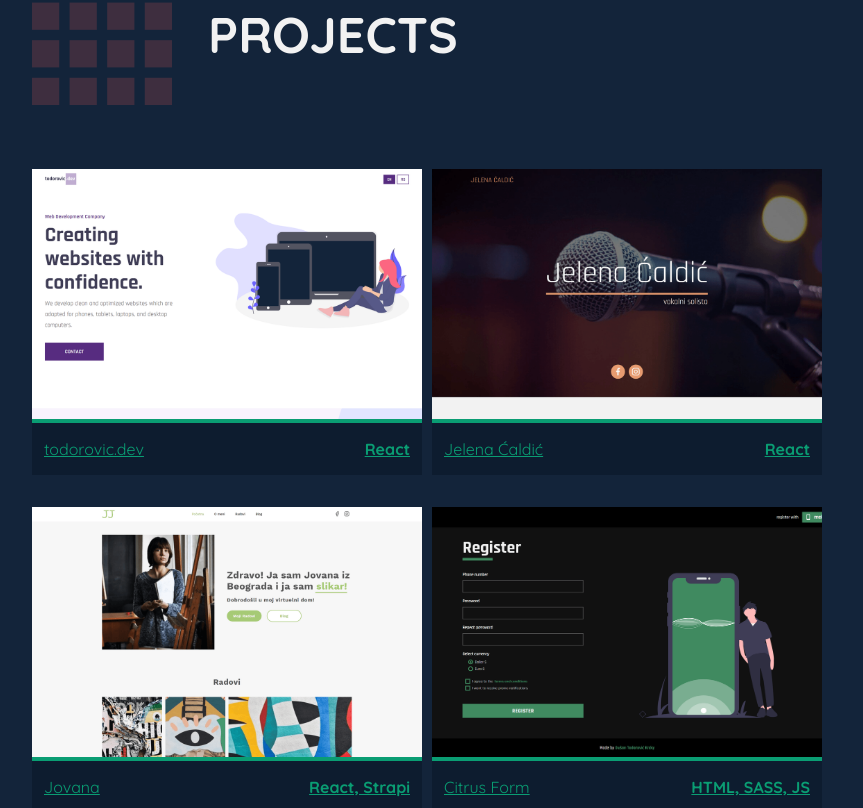
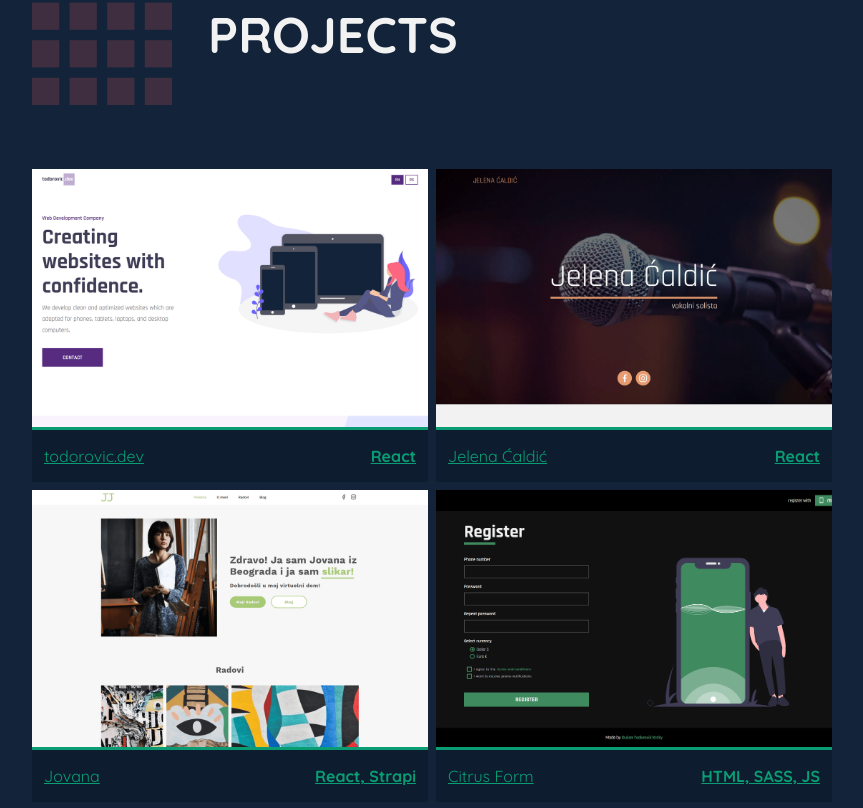
Before and after one commit to krckyboy/krcky.dev, a React (Create React App) app in the folder client/: page / in a window 1280 px wide. Shown: the part 2868-3676 px from the top of the page, without its empty margins (208-1071 px from the left). Built offline with nearby package versions, Linux system fonts and the light colour scheme.

Commit message:
Switched to grid.

```diff
--- a/client/src/components/Project.js
+++ b/client/src/components/Project.js
@@ -4,13 +4,13 @@ import styled from 'styled-components'
 const Container = styled.div`
   position: relative;
   flex-wrap: wrap;
+  height: 100%;
 
-  @media (min-width: 750px) {
-    //flex: 0 0 364px;
+  @media (min-width: 960px) {
     flex: 1 0;
-    //max-width: 33.3333%;
-    min-width: 350px;
-    margin-right: 1rem;
+    display: flex;
+    flex-direction: column;
+    justify-content: stretch;
   }
 
   :not(:last-child) {
@@ -20,14 +20,17 @@ const Container = styled.div`
 
 const ImageContainer = styled.div`
   img {
-    min-height: 25rem;
-    max-height: 40rem;
     object-fit: cover;
     width: 100%;
+    height: 100%;
     filter: ${(props) => (props.hovered ? 'brightness(30%)' : 'none')};
   }
 
-  position: relative;
+  @media (min-width: 750px) {
+    flex: 1 0;
+    position: relative;
+  }
+
 `
 
 const LinksContainer = styled.div`
@@ -61,7 +64,7 @@ const ProjectFooter = styled.div`
   padding: 1.6rem 1.2rem;
   justify-content: space-between;
   margin-top: -3px;
-  border-top: solid 4px #0a9d73;
+  border-top: solid 6px #0a9d73;
 
   &, a, a:visited {
     color: #0a9d73;
--- a/client/src/sections/Projects.js
+++ b/client/src/sections/Projects.js
@@ -14,6 +14,20 @@ const ProjectsContainer = styled.div`
   display: flex;
   flex-wrap: wrap;
   justify-content: space-between;
+  align-items: stretch;
+
+  @media (min-width: 960px) {
+    display: grid;
+    overflow: hidden;
+    grid-template-columns: repeat(2, 1fr);
+    grid-auto-rows: 1fr;
+    grid-column-gap: 8px;
+    grid-row-gap: 8px;
+  }
+
+  @media (min-width: 1400px) {
+    grid-template-columns: repeat(3, 1fr);
+  }
 `
 
 const projects = [
@@ -65,10 +79,10 @@ const Projects = () => {
     return (
         <SectionContainer backgroundColor={' #13243A'}>
             <Container>
-				<SecondaryH text={'PROJECTS'} iconSrc={'/images/box projects.svg'} />
+                <SecondaryH text={'PROJECTS'} iconSrc={'/images/box projects.svg'}/>
                 <ProjectsContainer>
                     {projects.map((p) => (
-						<Project {...p} key={p.name} />
+                        <Project {...p} key={p.name}/>
                     ))}
                 </ProjectsContainer>
             </Container>
```
Lines whose indentation alone changed are shown as unchanged.
